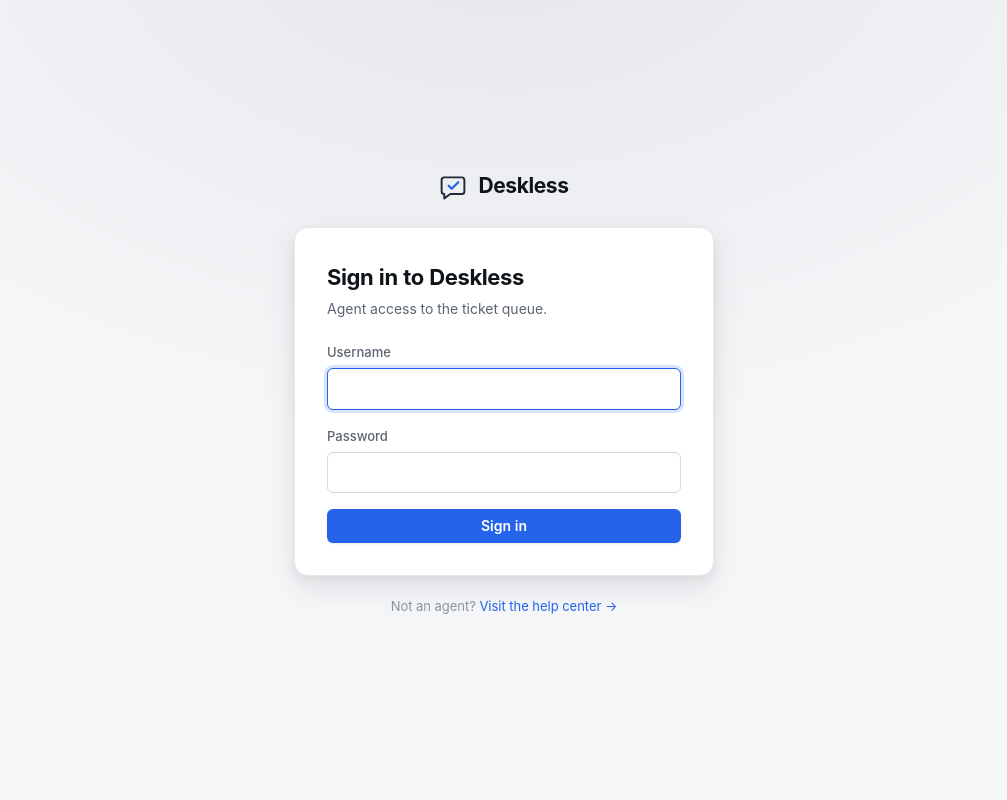
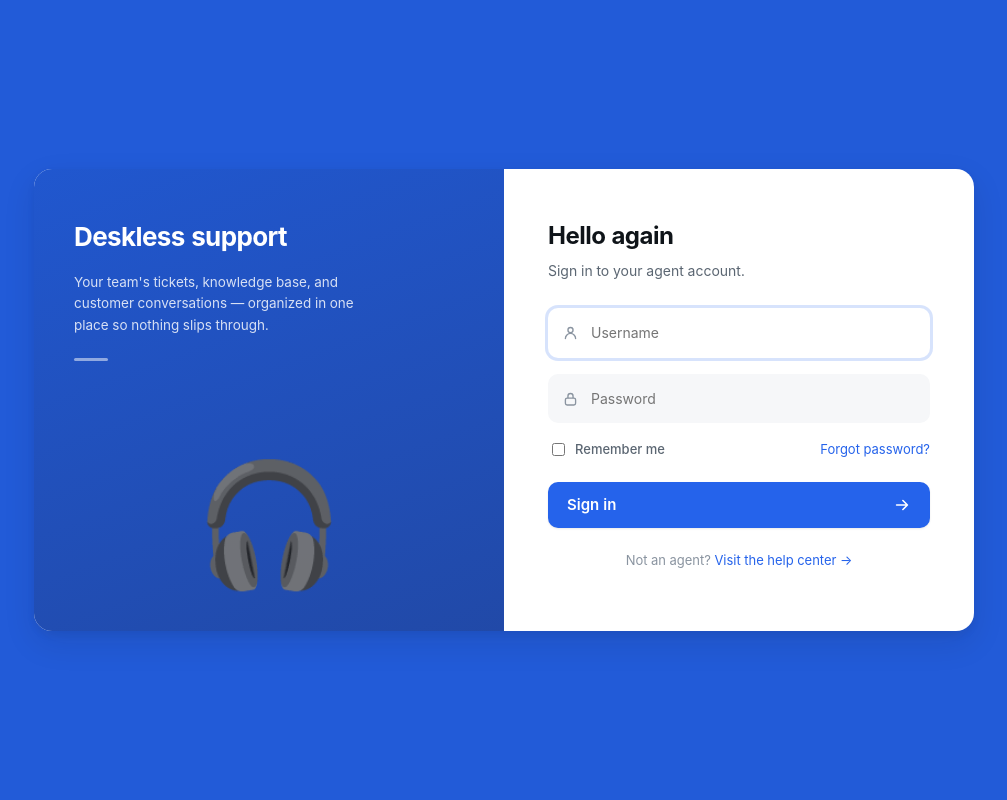
Before and after one commit to akheels-web/Deskless, a Django app: page /accounts/login/ in a window 1280 px wide. Shown: the whole page, without its empty margins (136-1143 px from the left). Run offline with Django 5.2, Linux system fonts and the light colour scheme; data comes from the database, SQL or seed files in the repository.

Commit message:
feat: implement core ticket management views and base templates for agent dashboard and public intake

```diff
--- a/tickets/templates/base.html
+++ b/tickets/templates/base.html
@@ -247,6 +247,32 @@
     .public h1 { font-size: 22px; font-weight: 700; letter-spacing: -0.4px; margin: 0 0 4px; }
     .public .lede { color: var(--muted); margin: 0 0 22px; }
     .public-foot { text-align: center; margin-top: 20px; color: var(--faint); font-size: 13px; }
+
+    /* ---- split login (two-panel) ---- */
+    .auth { min-height: 100vh; display: grid; place-items: center; padding: 24px;
+      background: color-mix(in srgb, var(--accent) 92%, #000); }
+    .auth-card { width: 100%; max-width: 940px; display: grid; grid-template-columns: 1fr 1fr;
+      background: var(--surface); border-radius: 18px; overflow: hidden; box-shadow: var(--shadow-lg); }
+    .auth-brandpane { position: relative; padding: 48px 40px; color: #fff; display: flex; flex-direction: column;
+      background: linear-gradient(160deg, color-mix(in srgb, var(--accent) 88%, #000) 0%, color-mix(in srgb, var(--accent) 62%, #1a1f3a) 100%); }
+    .auth-brandpane h2 { font-size: 26px; font-weight: 720; letter-spacing: -0.6px; margin: 0 0 14px; }
+    .auth-brandpane p { color: rgba(255,255,255,.82); font-size: 13.5px; line-height: 1.6; margin: 0; max-width: 300px; }
+    .auth-brandpane .divider { width: 34px; height: 3px; border-radius: 3px; background: rgba(255,255,255,.5); margin: 22px 0; }
+    .auth-brandpane .art { margin-top: auto; text-align: center; font-size: 120px; line-height: 1; opacity: .95; }
+    .auth-formpane { padding: 48px 44px; display: flex; flex-direction: column; justify-content: center; }
+    .auth-formpane h1 { font-size: 24px; font-weight: 720; letter-spacing: -0.5px; margin: 0 0 6px; }
+    .auth-formpane .sub { color: var(--muted); font-size: 14px; margin: 0 0 26px; }
+    .input-icon { position: relative; margin-bottom: 16px; }
+    .input-icon input { width: 100%; padding: 13px 14px 13px 42px; border-radius: 10px; background: var(--canvas); border-color: transparent; }
+    .input-icon input:focus { background: var(--surface); }
+    .input-icon svg { position: absolute; left: 14px; top: 50%; transform: translateY(-50%); width: 17px; height: 17px; color: var(--faint); }
+    .auth-row { display: flex; align-items: center; justify-content: space-between; margin-bottom: 22px; font-size: 13px; }
+    .auth-row label { display: flex; align-items: center; gap: 7px; color: var(--muted); font-weight: 500; }
+    .btn-arrow { width: 100%; justify-content: space-between; padding: 13px 18px; border-radius: 10px; font-size: 15px; }
+    @media (max-width: 720px) {
+      .auth-card { grid-template-columns: 1fr; max-width: 420px; }
+      .auth-brandpane { display: none; }
+    }
     .sso-divider { display: flex; align-items: center; gap: 12px; margin: 20px 0 14px; color: var(--faint); font-size: 12.5px; }
     .sso-divider::before, .sso-divider::after { content: ""; flex: 1; height: 1px; background: var(--line); }
     .sso-buttons { display: flex; flex-direction: column; gap: 8px; }
@@ -266,7 +292,10 @@
     .portal-nav .links a.on { color: var(--accent); background: color-mix(in srgb, var(--accent) 9%, #fff); }
     .portal-nav .links a.btn { color: #fff; }
     .portal-nav .links a.btn:hover { color: #fff; background: var(--accent); }
-    .portal-wrap { max-width: 960px; margin: 0 auto; padding: 40px 24px 80px; }
+    .portal-wrap { max-width: 960px; margin: 0 auto; padding: 40px 24px 60px; }
+    .portal-foot { border-top: 1px solid var(--line); }
+    .portal-foot .inner { max-width: 960px; margin: 0 auto; padding: 20px 24px; display: flex; align-items: center; justify-content: space-between; color: var(--faint); font-size: 13px; }
+    .portal-foot a { color: var(--muted); }
 
     /* hero */
     .hero { text-align: center; padding: 40px 20px 8px;
--- a/tickets/templates/portal_base.html
+++ b/tickets/templates/portal_base.html
@@ -25,4 +25,10 @@
 <div class="portal-wrap">
   {% block portal %}{% endblock %}
 </div>
+<footer class="portal-foot">
+  <div class="inner">
+    <span>© {{ brand_name }}</span>
+    <a href="{% url 'login' %}">Agent sign-in →</a>
+  </div>
+</footer>
 {% endblock %}
--- a/tickets/templates/registration/login.html
+++ b/tickets/templates/registration/login.html
@@ -1,34 +1,39 @@
 {% extends "base.html" %}
 {% block title %}Sign in{% endblock %}
 {% block body %}
-<div class="public">
-  <div class="public-card">
-    <div class="public-brand">
-      {% if brand_logo %}
-        <img src="{{ brand_logo }}" alt="{{ brand_name }}" style="max-height:40px; max-width:220px; object-fit:contain;">
-      {% else %}
-        <svg width="28" height="28" viewBox="0 0 32 32" fill="none" aria-hidden="true">
-          <path d="M6 5h20a3 3 0 0 1 3 3v13a3 3 0 0 1-3 3H13l-7 5v-5a3 3 0 0 1-3-3V8a3 3 0 0 1 3-3Z" stroke="{{ brand_color }}" stroke-width="2.2" stroke-linejoin="round"/>
-          <path d="M11 14.5l3.5 3.5L22 10.5" stroke="{{ brand_accent }}" stroke-width="2.6" stroke-linecap="round" stroke-linejoin="round"/>
-        </svg>
-        <strong>{{ brand_name }}</strong>
-      {% endif %}
+<div class="auth">
+  <div class="auth-card">
+    <!-- left: brand panel -->
+    <div class="auth-brandpane">
+      <h2>{{ brand_name }} support</h2>
+      <p>Your team's tickets, knowledge base, and customer conversations — organized in one place so nothing slips through.</p>
+      <div class="divider"></div>
+      <div class="art" aria-hidden="true">🎧</div>
     </div>
-    <div class="card"><div class="bd">
-      <h1>Sign in to {{ brand_name }}</h1>
-      <p class="lede">Agent access to the ticket queue.</p>
-      {% if form.errors %}<ul class="errorlist"><li>That username and password didn't match. Try again.</li></ul>{% endif %}
-      <form method="post" style="margin-top:16px;">
+
+    <!-- right: form panel -->
+    <div class="auth-formpane">
+      <h1>Hello again</h1>
+      <p class="sub">Sign in to your agent account.</p>
+      {% if form.errors %}<ul class="errorlist" style="margin-bottom:16px;"><li>That username and password didn't match. Try again.</li></ul>{% endif %}
+      <form method="post">
         {% csrf_token %}
-        <div class="field">
-          <label for="{{ form.username.id_for_label }}">Username</label>
-          {{ form.username }}
+        <div class="input-icon">
+          <svg viewBox="0 0 20 20" fill="none"><circle cx="10" cy="6.5" r="3" stroke="currentColor" stroke-width="1.6"/><path d="M4 16.5a6 6 0 0 1 12 0" stroke="currentColor" stroke-width="1.6" stroke-linecap="round"/></svg>
+          <input type="text" name="username" id="{{ form.username.id_for_label }}" placeholder="Username" autocomplete="username" required autofocus>
         </div>
-        <div class="field">
-          <label for="{{ form.password.id_for_label }}">Password</label>
-          {{ form.password }}
+        <div class="input-icon">
+          <svg viewBox="0 0 20 20" fill="none"><rect x="4" y="9" width="12" height="8" rx="2" stroke="currentColor" stroke-width="1.6"/><path d="M7 9V6.5a3 3 0 0 1 6 0V9" stroke="currentColor" stroke-width="1.6"/></svg>
+          <input type="password" name="password" id="{{ form.password.id_for_label }}" placeholder="Password" autocomplete="current-password" required>
         </div>
-        <button class="btn" type="submit" style="width:100%; justify-content:center;">Sign in</button>
+        <div class="auth-row">
+          <label><input type="checkbox" name="remember" style="width:auto;"> Remember me</label>
+          <a href="{% url 'submit_ticket' %}">Forgot password?</a>
+        </div>
+        <button class="btn btn-arrow" type="submit">
+          <span>Sign in</span>
+          <svg viewBox="0 0 20 20" fill="none" width="18" height="18"><path d="M4 10h11M11 5l5 5-5 5" stroke="currentColor" stroke-width="1.8" stroke-linecap="round" stroke-linejoin="round"/></svg>
+        </button>
       </form>
       {% if sso_providers %}
       <div class="sso-divider"><span>or continue with</span></div>
@@ -38,8 +43,8 @@
         {% endfor %}
       </div>
       {% endif %}
-    </div></div>
-    <p class="public-foot">Not an agent? <a href="{% url 'portal_home' %}">Visit the help center →</a></p>
+      <p class="public-foot" style="margin-top:22px;">Not an agent? <a href="{% url 'portal_home' %}">Visit the help center →</a></p>
+    </div>
   </div>
 </div>
 {% endblock %}
--- a/tickets/views.py
+++ b/tickets/views.py
@@ -355,7 +355,9 @@ def kb_detail(request, slug):
 # ---- Customer portal ----
 
 def portal_home(request):
-    """Public help-center landing."""
+    """Public help-center landing. Staff go straight to their console (option B)."""
+    if request.user.is_authenticated and request.user.is_staff:
+        return redirect("dashboard")
     return render(request, "tickets/portal_home.html", {
         "articles": Article.objects.filter(published=True).select_related("category")[:5],
     })
```
